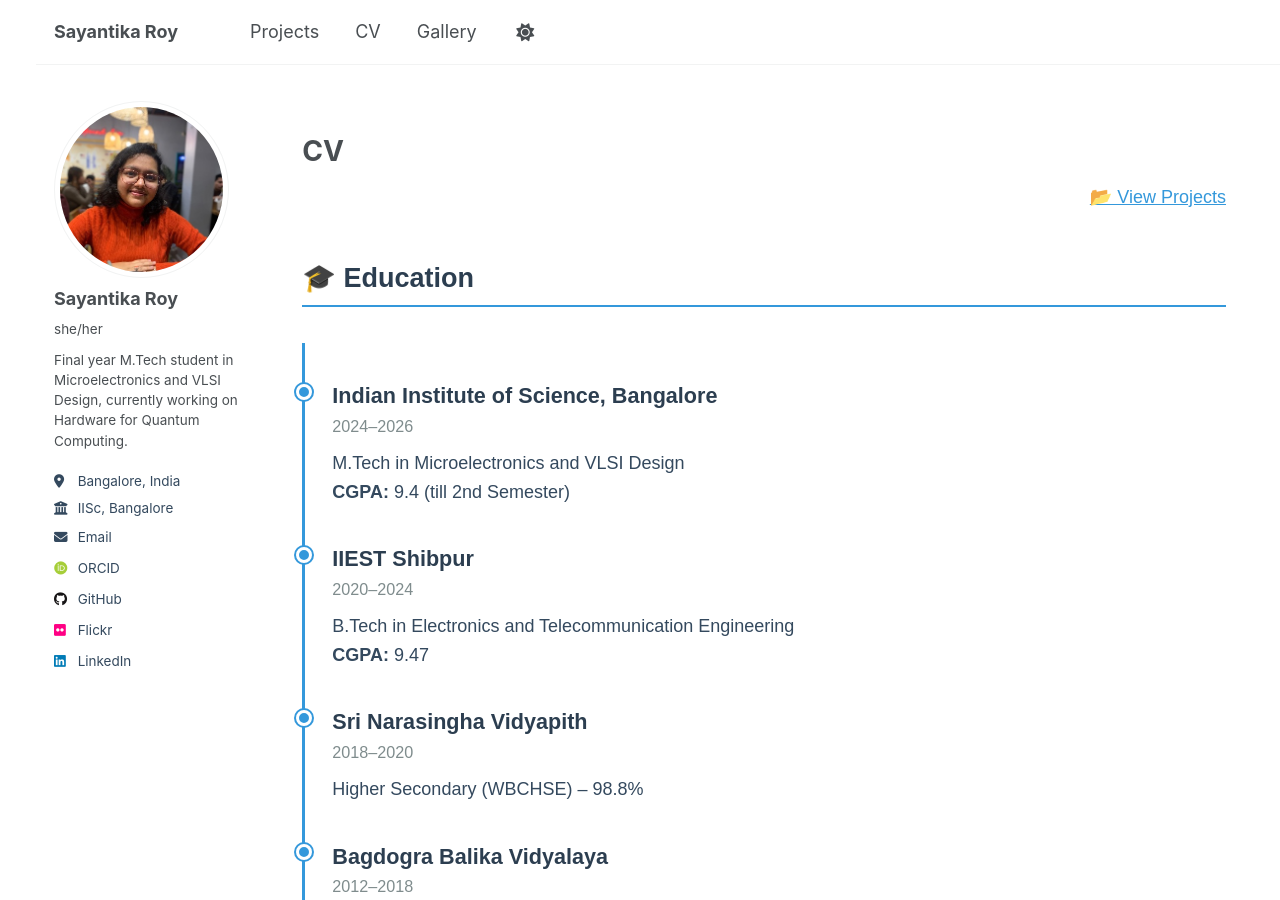
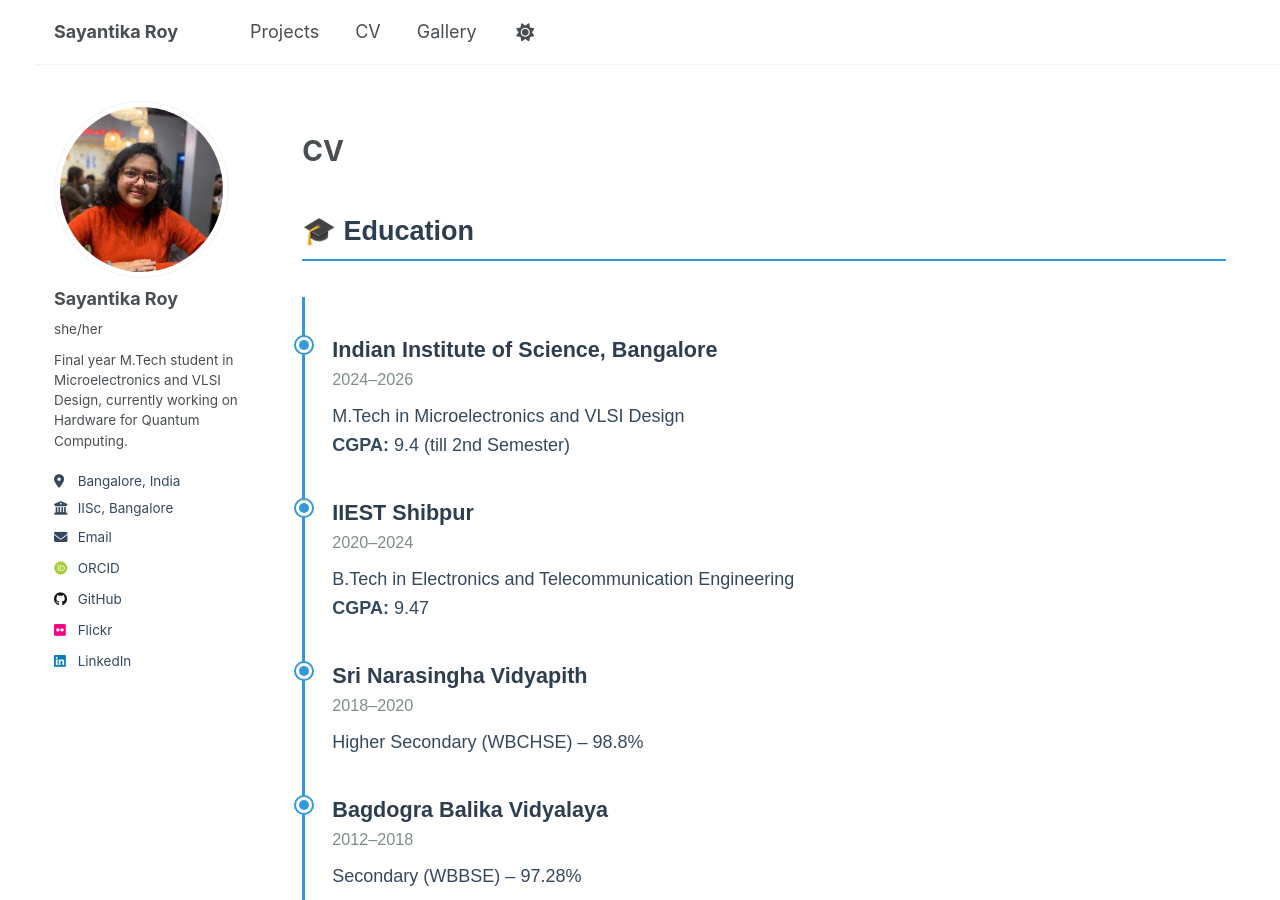
Before and after one commit to sayo-134/sayantika-roy.github.io, a Jekyll site: the page built from _pages/cv.html, in a window 1280 px wide and 900 px high. Built offline with Jekyll 4.4.1, drawn with Linux system fonts in a browser that asks for light colours; some web fonts are replaced.

Commit message:
removed header from cv and projects

```diff
--- a/_pages/cv.html
+++ b/_pages/cv.html
@@ -113,9 +113,9 @@ redirect_from:
 <body>
 
 <!-- Optional: Add a header or navigation -->
-<p style="text-align:right;">
+<!-- <p style="text-align:right;">
   <a href="projects.html" target="_blank">📂 View Projects</a>
-</p>
+</p> -->
 
 <div class="section-header">🎓 Education</div>
 <div class="timeline">
--- a/_pages/projects.html
+++ b/_pages/projects.html
@@ -95,7 +95,7 @@ author_profile: true
 </head>
 <body>
 
-<div class="section-header">🧪 Projects</div>
+<!-- <div class="section-header">🧪 Projects</div> -->
 <div class="projects-grid">
   <div class="project-tile">
     <img class="project-image" src="https://via.placeholder.com/120x80" alt="Project Image">
```
